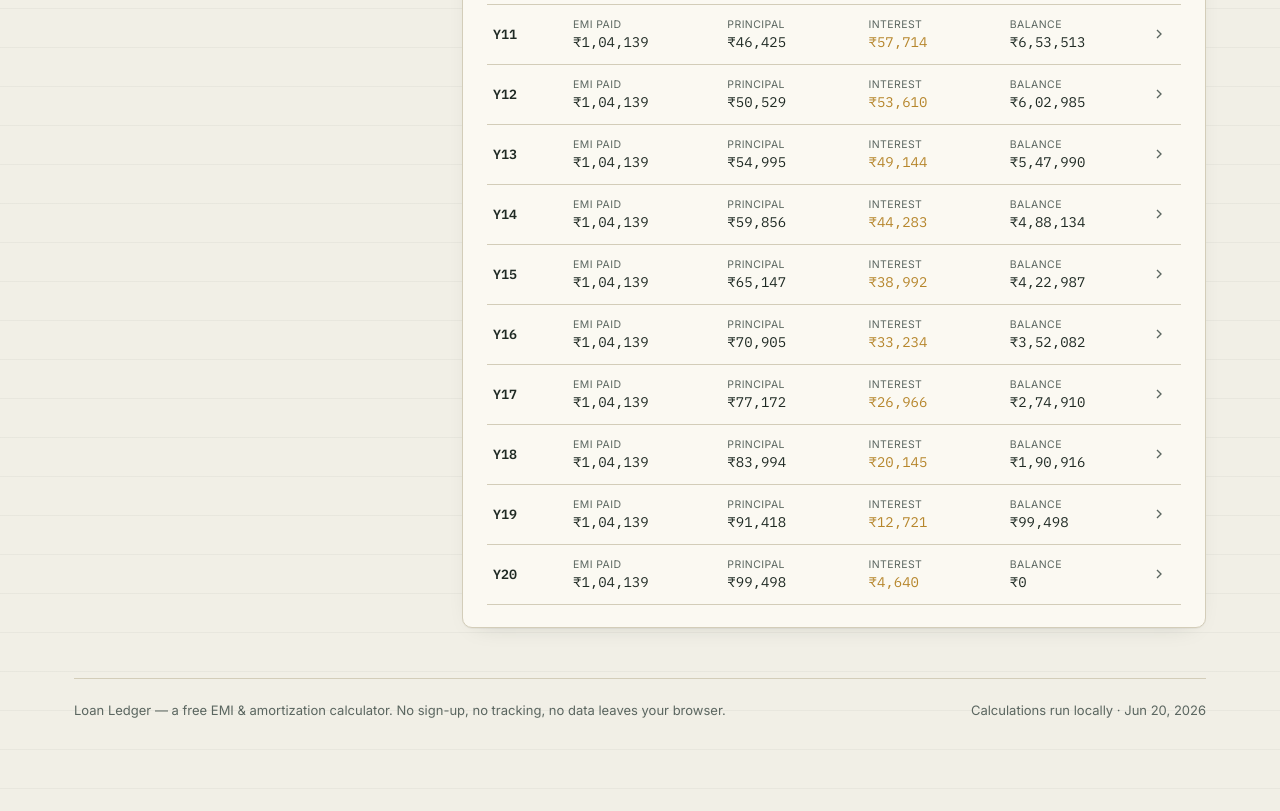
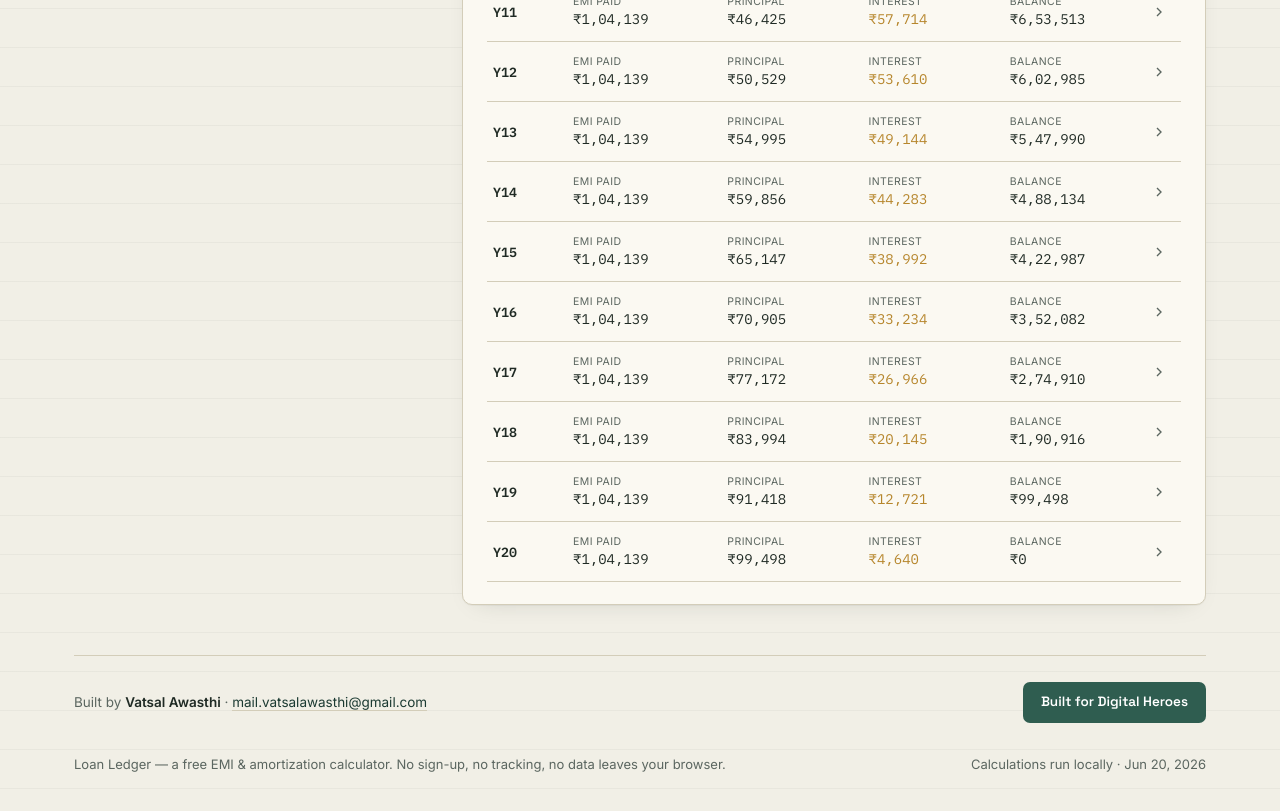
Before and after one commit to vatsalawasthi/Loan-Ledger, a plain HTML site: page index.html in a window 1280 px wide. Shown: the part 1707-2518 px from the top of the page. Drawn offline with nearby package versions, Linux system fonts and the light colour scheme.

Commit message:
Add Digital Heroes credit and contact info

```diff
--- a/index.html
+++ b/index.html
@@ -1,6 +1,3 @@
-
-
-Loan ledger · HTML
 <!DOCTYPE html>
 <html lang="en">
 <head>
@@ -341,8 +338,25 @@ Loan ledger · HTML
 
   .csv-btn{display:flex; align-items:center; gap:7px;}
 
+  .credit-bar{
+    margin-top:50px; padding-top:22px; border-top:1px solid var(--line);
+    display:flex; justify-content:space-between; align-items:center; gap:16px; flex-wrap:wrap;
+  }
+  .credit-bar .credit-text{font-size:13.5px; color:var(--ink-soft); line-height:1.6;}
+  .credit-bar .credit-text strong{color:var(--ink); font-weight:600;}
+  .credit-bar .credit-text a{color:var(--green-deep); text-decoration:none; border-bottom:1px solid var(--line);}
+  .credit-bar .credit-text a:hover{border-bottom-color:var(--green-deep);}
+  .btn-dh{
+    display:inline-flex; align-items:center; gap:7px;
+    background:var(--green); color:#fff !important; text-decoration:none;
+    font-family:'Space Grotesk', sans-serif; font-weight:600; font-size:13.5px;
+    padding:10px 18px; border-radius:7px; transition:background .15s ease;
+    white-space:nowrap;
+  }
+  .btn-dh:hover{background:var(--green-deep);}
+
   footer.page-foot{
-    margin-top:50px; padding-top:22px; border-top:1px solid var(--line);
+    margin-top:14px; padding-top:14px;
     font-size:13px; color:var(--ink-soft); display:flex; justify-content:space-between; gap:16px; flex-wrap:wrap;
   }
 
@@ -503,6 +517,14 @@ Loan ledger · HTML
       </section>
 
     </div>
+  </div>
+
+  <div class="credit-bar">
+    <p class="credit-text">
+      Built by <strong>Vatsal Awasthi</strong> ·
+      <a href="mailto:mail.vatsalawasthi@gmail.com">mail.vatsalawasthi@gmail.com</a>
+    </p>
+    <a class="btn-dh" href="https://digitalheroesco.com" target="_blank" rel="noopener noreferrer">Built for Digital Heroes</a>
   </div>
 
   <footer class="page-foot">
```
